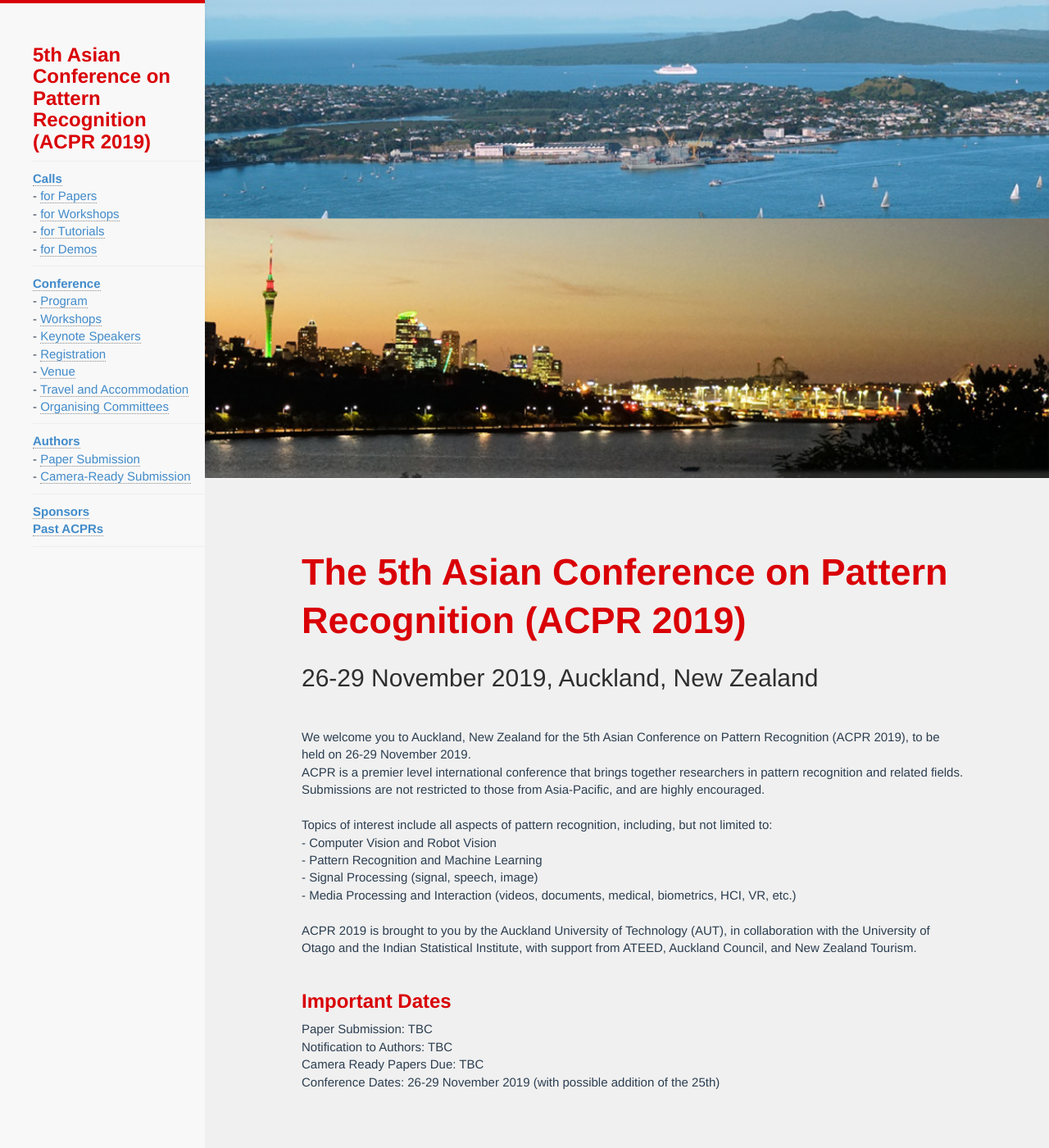
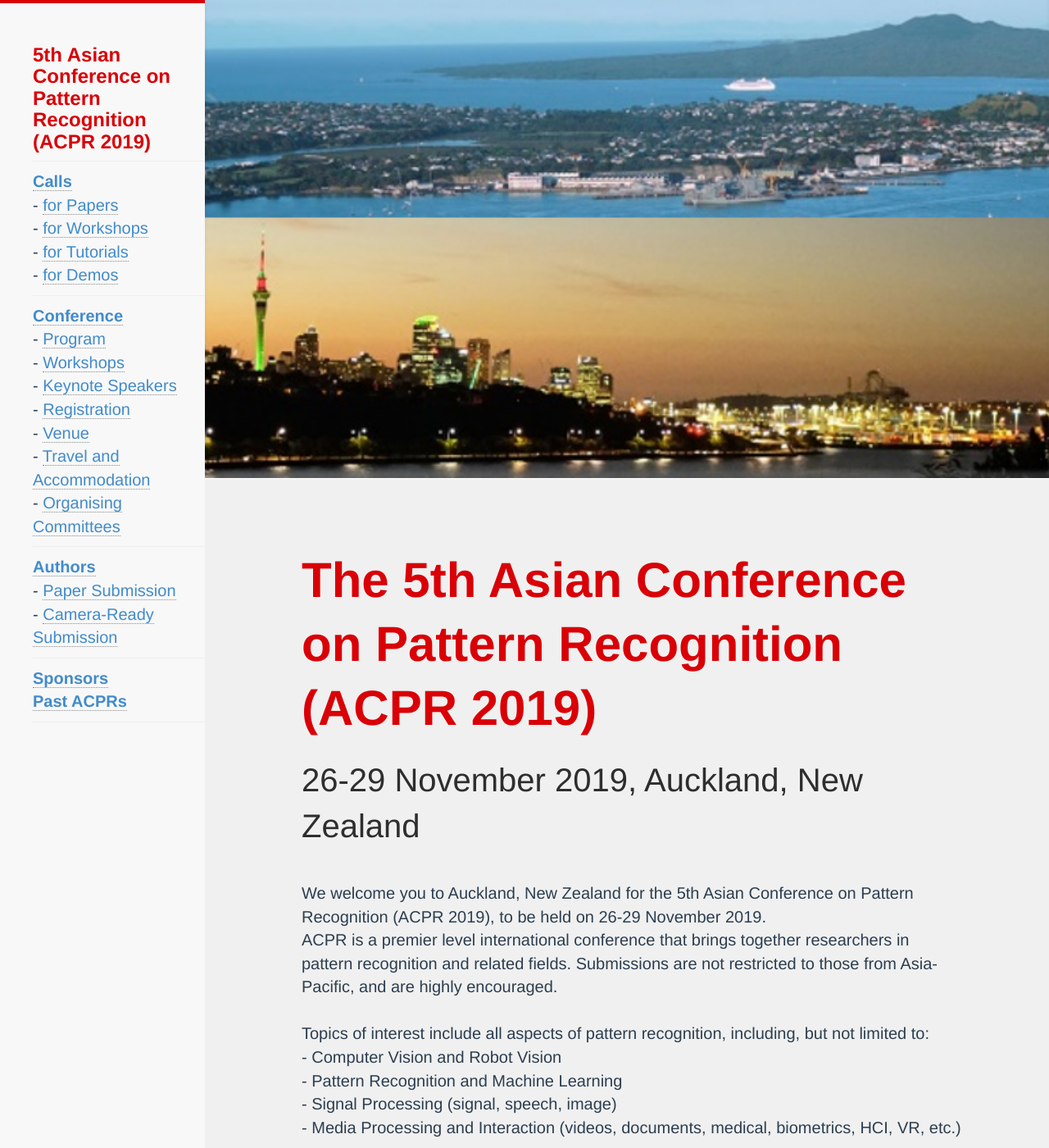
Before and after one commit to AndrewChenUoA/ACPR2019, a Jekyll site: the page built from index.html, in a window 1280 px wide and 1400 px high. Shown: the whole window at 82% size. Built offline with Jekyll 4.4.1, drawn with Linux system fonts in a browser that asks for light colours; nearby versions of some CDN libraries; Markdown is read by kramdown in place of the engine named in the settings.

Commit message:
Update header image and font size again

```diff
--- a/css/hc.css
+++ b/css/hc.css
@@ -8,7 +8,7 @@ body
   width:100%;
   border-top:solid #d90006;
   border-width:4px;
-  font-size:150% !important;
+  font-size:200% !important;
 }
 
 h1,h2,h3,h4,h5,h6
```
Also changed, not shown: images/newheader.PNG.
